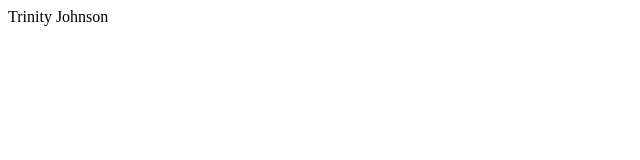
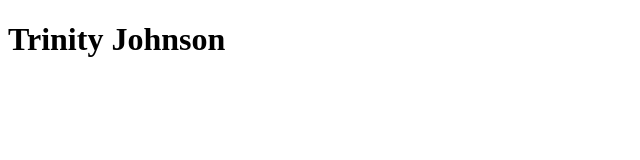
Before and after one commit to CS-1030-Hadzik/myfirstwebsite-uttrinity, a plain HTML site: page indel.html in a window 1280 px wide. Shown: the whole page, without its empty margins (0-640 px from the left). Drawn offline with Linux system fonts and the light colour scheme.

Commit message:
added additional info about header

```diff
--- a/indel.html
+++ b/indel.html
@@ -1 +1,11 @@
-<hi>Trinity Johnson</hi>
+<!DOCTYPE html><!-- Identifies the version of html. HTML 5 -->
+<html>
+    <head>
+        <meta charset= "UTF-8"><!-- Enocoding used by the browser to translate char into binary -->
+        <meta name="viewport" content="width=device-width, initial-scale=1.0"><!-- This changes the width of the website to match the device -->
+        <title>Trinity Johnson</title>
+    </head>
+    <body>
+        <h1>Trinity Johnson</h1>
+    </body>
+</html>
```
